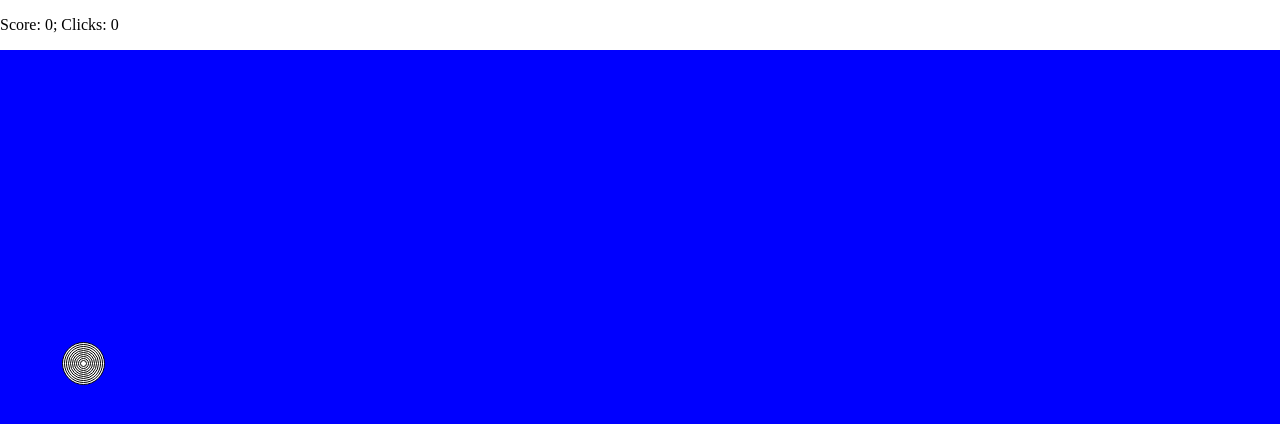
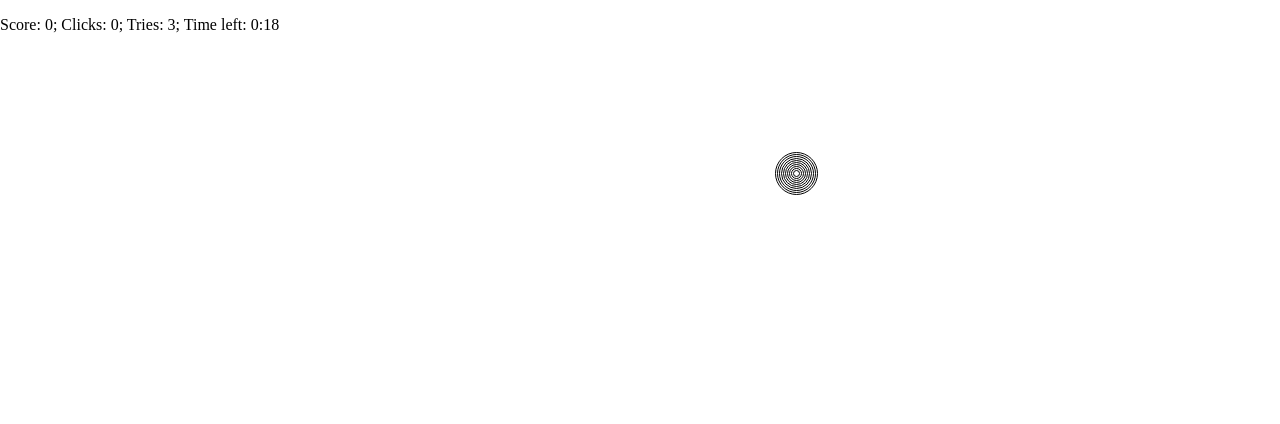
Before and after one commit to alex-s-nik/aim-game, a plain HTML site: page index.html in a window 1280 px wide. Both pictures are taken after a click on the element "Start game!". Drawn offline with Linux system fonts and the light colour scheme.

Commit message:
feat: first version of the game

```diff
--- a/app.js
+++ b/app.js
@@ -1,11 +1,28 @@
-let radius = 2;
+// basic variables
+const radius = 2;
+let score = 0;
+let clicks = 0;
+const aimShowTime = 1301;
+const gameTime = 20000;
+let aimAppearTimer;
+let gameTimer;
+let timeLeftUpdate;
+let timesShow = 0;
+let isGameFinished = false;
+let aim = makeAim(radius);
+let aimPadding = 10;
+
+// element variables
 const gameField = document.querySelector(".game-field");
 const gamePanel = document.querySelector(".header__game-panel")
 const scoreField = document.querySelector(".score");
 const clicksField = document.querySelector(".clicks");
+const triesField = document.querySelector(".tries");
+const gameTimerField = document.querySelector(".timer");
 const startGameButton = document.querySelector(".start-game");
-let score = 0;
-let clicks = 0;
+const menu = document.querySelector(".menu");
+const results = document.querySelector(".results__text");
+
 
 function makeAim(radius) {
   const countCircles = 10;
@@ -24,7 +41,7 @@ function makeAim(radius) {
     parentElement.append(currentCircleElement);
     parentElement = currentCircleElement;
   }
-  rootElement.style.visibility = "hidden";
+  rootElement.style.display = "none";
   rootElement.style.position = "absolute";
   return rootElement;
 }
@@ -35,33 +52,65 @@ function clickOnAim(e) {
   score += parseInt(elementScore);
   scoreField.textContent = score;
   clicksField.textContent = ++clicks;
+  hideAim();
+}
+
+function showAim() {
+  let aimTop = Math.round(Math.random() * (aim.parentElement.clientHeight - aim.clientHeight - 2 *aimPadding) + aimPadding);
+  let aimLeft = Math.round(Math.random() * (aim.parentElement.clientWidth - aim.clientWidth - 2 * aimPadding) + aimPadding);
+  aim.style.top = `${aimTop}px`;
+  aim.style.left = `${aimLeft}px`;
+  aim.style.display = "block";
+  triesField.textContent = (++timesShow);
+}
+
+function hideAim() {
+  aim.style.display = "none";
+}
+
+function startGameButtonClick() {
+  menu.style.display = "none";
+  gameField.append(aim);
+  gamePanel.style.display = "block";
+  aimAppearTimer = setInterval(showAim, aimShowTime);
+  gameTimer = setTimeout(gameOver, gameTime);
+
+  let gameOverTime = Date.now() + gameTime;
+  timeLeftUpdate = setInterval(()=>{
+
+    let distance = gameOverTime - Date.now();
+    let minutes = Math.round(distance / (1000 * 60));
+    console.log(`${minutes}`);
+
+    let seconds = Math.round(distance / 1000) % 60;
+    console.log(`${seconds}`);
+    gameTimerField.textContent = `${minutes}:${seconds < 9 ? "0" : ""}${seconds}`;
+
+  }, 500);
   showAim();
 }
 
-function showAim() {
-  let aimTop = Math.round(Math.random() * (aim.parentElement.clientHeight - aim.clientHeight));
-  let aimLeft = Math.round(Math.random() * (aim.parentElement.clientWidth - aim.clientWidth));
-  aim.style.top = `${aimTop}px`;
-  aim.style.left = `${aimLeft}px`;
-  aim.style.visibility = "";
+function gameOver () {
+  clearInterval(aimAppearTimer);
+  clearInterval(timeLeftUpdate);
+  aim.style.display = "none";
+  isGameFinished = true;
+  initGame();
 }
 
-function hideAim() {
-  aim.style.visibility = "hidden";
-}
-
-function startGameButtonClick() {
-  startGameButton.style.display = "none";
-  gamePanel.style.display = "block";
-  showAim();
-}
-
-let aim = makeAim(radius);
+// add listeners
 aim.addEventListener("click", clickOnAim);
 startGameButton.addEventListener("click", startGameButtonClick);
-gameField.append(aim);
 
-// TODO:
-// 1. Make end of the game
-// 2. Calc stats
-// 3. Timers
+
+function initGame() {
+  if (isGameFinished) {
+    results.textContent = `Score: ${score}, mistakes: ${timesShow - clicks}`;
+    startGameButton.textContent = "Play again!";
+  }
+  timesShow = 0;
+  score = 0;
+  clicks = 0;
+  menu.style.display = "block";
+  gamePanel.style.display = "none";
+}
--- a/index.html
+++ b/index.html
@@ -10,14 +10,22 @@
   <div class="wrapper">
     <header class="header">
       <p class="header__game-panel">
-        Score: <span class="score">0</span>; Clicks: <span class="clicks">0</span>
+        Score: <span class="score">0</span>; Clicks: <span class="clicks">0</span>; Tries: <span class="tries">0</span>; Time left: <span class="timer">0:00</span>
       </p>
-
     </header>
     <main class="game-field">
-      <div class="start-game">
-        Start game!
-      </div>
+      <menu class="menu">
+        <div class="results">
+          <p class="results__text">
+          </p>
+        </div>
+        <div class="description">
+          Try to click on the center of the aims as accurately as possible!
+        </div>
+        <div class="start-game">
+          Start game!
+        </div>
+      </menu>
     </main>
   </div>
   <script src="app.js"></script>
--- a/style.css
+++ b/style.css
@@ -1,5 +1,4 @@
 .aim {
-
   border-radius: 50%;
   background-color: white;
   border: 1px solid black;
@@ -8,7 +7,7 @@
 
 .game-field {
   position: relative;
-  background-color: blue;
+  /* background-color: blue; */
   flex-grow: 1;
   display: flex;
   align-items: center;
@@ -31,13 +30,25 @@ body {
   display: none;
 }
 
+.menu {
+  /* background-color: brown; */
+  padding: 20px;
+  border: coral 1px solid;
+  border-radius: 2px;
+}
 .start-game {
   background-color: cornflowerblue;
   cursor: pointer;
   color: aliceblue;
   padding: 5px;
+  text-align: center;
 }
 
 .start-game:hover {
   background-color:cadetblue;
 }
+
+.description,
+.results {
+  padding: 10px;
+}
```
